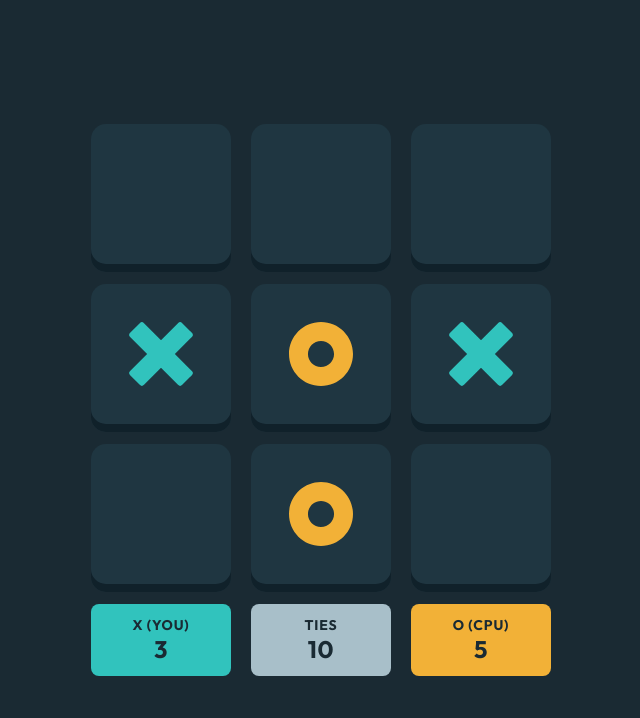
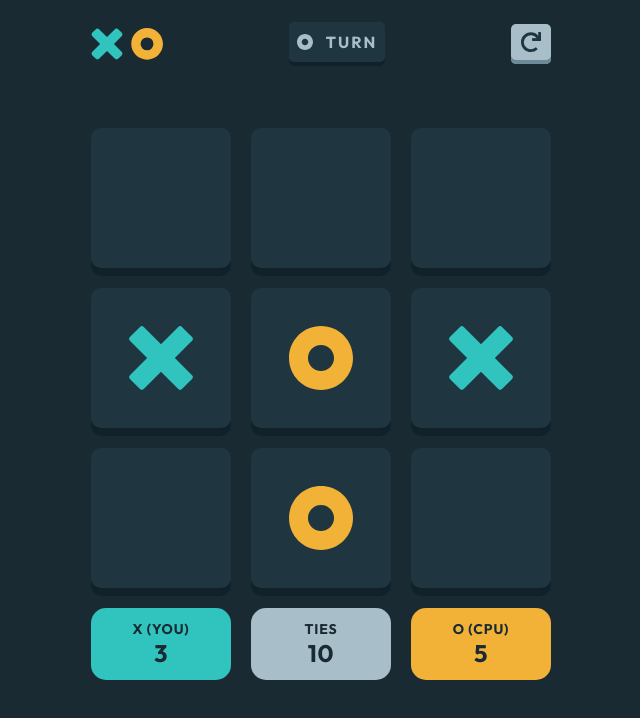
Before and after one commit to pixelHat/tic-tac-toe, a SvelteKit app: page /game in a window 1280 px wide. Shown: the top 718 px of the page, without its empty margins (319-959 px from the left). Built offline with nearby package versions, Linux system fonts and the light colour scheme.

Commit message:
Add header game component

```diff
--- a/src/components/box.svelte
+++ b/src/components/box.svelte
@@ -1,14 +1,26 @@
-<section>
+<script lang="ts">
+  export let size: "xs"|"lg" = "lg";
+  $: className = `${size}`
+</script>
+
+<section class={className}>
   <slot></slot>
 </section>
 
 <style>
   section {
-    --shadow-size: 8px;
     height: 100%;
     background-color: var(--clr-semi-dark-navy);
     box-shadow: inset 0px calc(-1 * var(--shadow-size)) 0px #10212A;
-    border-radius: 0.9375rem;
+    border-radius: var(--border-radius);
     padding-block-end: var(--shadow-size);
   }
+  .lg {
+    --shadow-size: 8px;
+    --border-radius: 10px;
+  }
+  .xs {
+    --shadow-size: 4px;
+    --border-radius: 5px;
+  }
 </style>
--- a/src/components/button.svelte
+++ b/src/components/button.svelte
@@ -1,18 +1,20 @@
 <script lang="ts">
   export let type: "primary"|"secondary"|"" = "";
+  export let fixedSize: boolean = false;
+  export let size: "xs"|"lg" = "lg";
+  $: className = `${type} ${size}`
 </script>
 
-<button class={type}>
+<button class={className} class:fixed={fixedSize}>
   <slot></slot>
 </button>
 
 <style>
   button {
-    --border-bottom: 8px;
     --box-shadow-color: #6B8997;
     --bg: var(--clr-silver);
     --bg-hover: red;
-    display: inline-block;
+    display: block;
     font-weight: var(--fw-bold);
     font-size: 1.25rem;
     letter-spacing: 1.25px;
@@ -20,7 +22,7 @@
     color: var(--clr-dark-navy);
     background-color: var(--bg);
     box-shadow: inset 0px calc(-1 * var(--border-bottom)) 0px var(--box-shadow-color);
-    border-radius: 0.9375rem;
+    border-radius: var(--border-radius);
     padding-block-start: 0.875rem;
     padding-block-end: calc(0.875rem + var(--border-bottom));
     cursor: pointer;
@@ -38,4 +40,17 @@
     --bg-hover: var(--clr-light-blue-hover);
     --box-shadow-color: #118C87;
   }
+  .fixed{
+    padding: 0;
+    width: 100%;
+    height: 100%;
+  }
+  .lg {
+    --border-bottom: 8px;
+    --border-radius: 10px;
+  }
+  .xs {
+    --border-bottom: 4px;
+    --border-radius: 5px;
+  }
 </style>
--- /dev/null
+++ b/src/components/current-mark.svelte
@@ -0,0 +1,39 @@
+<script lang="ts">
+  import type { Mark } from "../types/Board";
+  import Box from "./box.svelte";
+  import IconO from "./icon-o.svelte";
+  import IconX from "./icon-x.svelte";
+
+  export let mark: Mark;
+</script>
+
+<Box size="xs">
+  <div class="current-mark">
+    {#if mark === "x" }
+      <IconX size={"16"} />
+    {:else }
+      <IconO size={"16"} />
+    {/if}
+    TURN
+  </div>
+</Box>
+
+<style>
+  .current-mark {
+    padding-block: 0.625rem;
+    display: flex;
+    align-items: center;
+    justify-content: center;
+    min-width: 6rem;
+    column-gap: 0.625rem;
+    letter-spacing: 2px;
+    font-weight: var(--fw-bold);
+  }
+
+  @media (min-width: 460px) {
+    .current-mark {
+      column-gap: 0.8125rem;
+      font-size: 1rem;
+    }
+  }
+</style>
--- /dev/null
+++ b/src/components/game-header.svelte
@@ -0,0 +1,26 @@
+<script>
+  import Button from "./button.svelte";
+  import CurrentMark from "./current-mark.svelte";
+</script>
+
+<section>
+  <img src="/logo.svg" alt="">
+  <CurrentMark mark={'o'} />
+  <div class="button">
+    <Button fixedSize size="xs"><img src="icon-restart.svg" alt="restart button" /></Button>
+  </div>
+</section>
+
+<style>
+  section{
+    display: flex;
+    justify-content: space-between;
+    align-items: center;
+    max-height: 2.5rem;
+    color: var(--clr-silver);
+  }
+  .button {
+    width: 2.5rem;
+    height: 2.5rem;
+  }
+</style>
--- a/src/components/score.svelte
+++ b/src/components/score.svelte
@@ -21,7 +21,7 @@
   }
   article {
     padding-block: 0.75rem;
-    border-radius: 0.5rem;
+    border-radius: 0.9375rem;
     text-align: center;
   }
   article h1 {
--- a/src/routes/+layout.svelte
+++ b/src/routes/+layout.svelte
@@ -27,7 +27,7 @@
     min-height: 100vh;
     display: flex;
     flex-direction: column;
-    justify-content: center;
+    /* justify-content: center; */
     background-color: var(--clr-dark-navy);
   }
   :global(*) {
--- a/src/routes/game/+page.svelte
+++ b/src/routes/game/+page.svelte
@@ -1,6 +1,7 @@
 <script lang="ts">
   import Board from "../../components/board.svelte";
-	import Scores from "../../components/scores.svelte";
+  import GameHeader from "../../components/game-header.svelte";
+  import Scores from "../../components/scores.svelte";
   import type { Board as BoardType } from "../../types/Board";
 
   let board: BoardType = [
@@ -18,7 +19,10 @@
 </script>
 
 <div>
-  <Board {board} on:select={select} />
+  <GameHeader />
+  <section>
+    <Board {board} on:select={select} />
+  </section>
   <Scores />
 </div>
 
@@ -26,5 +30,10 @@
   div {
     width: fit-content;
     margin-inline: auto;
+    margin-block-start: 1.5rem;
   }
+  section:nth-child(2) {
+    margin-block-start: 4rem;
+  }
+
 </style>
--- a/src/types/Board.ts
+++ b/src/types/Board.ts
@@ -3,5 +3,6 @@ type FixedSizeArray<N extends number, T> = N extends 0 ? never[] : {
   length: N;
 } & Array<T>;
 
-export type Cell = "o" | "x" | " ";
+export type Mark = "o" | "x";
+export type Cell = Mark | " ";
 export type Board = FixedSizeArray<9, Cell>;
```
